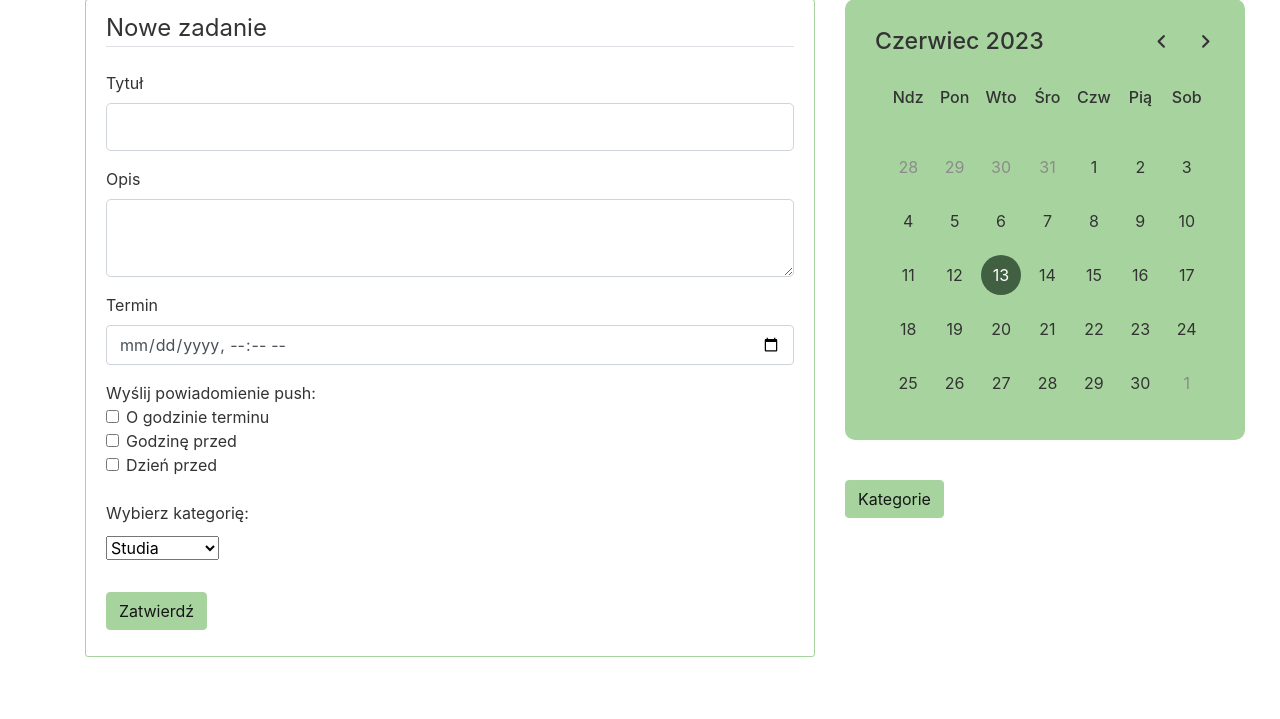
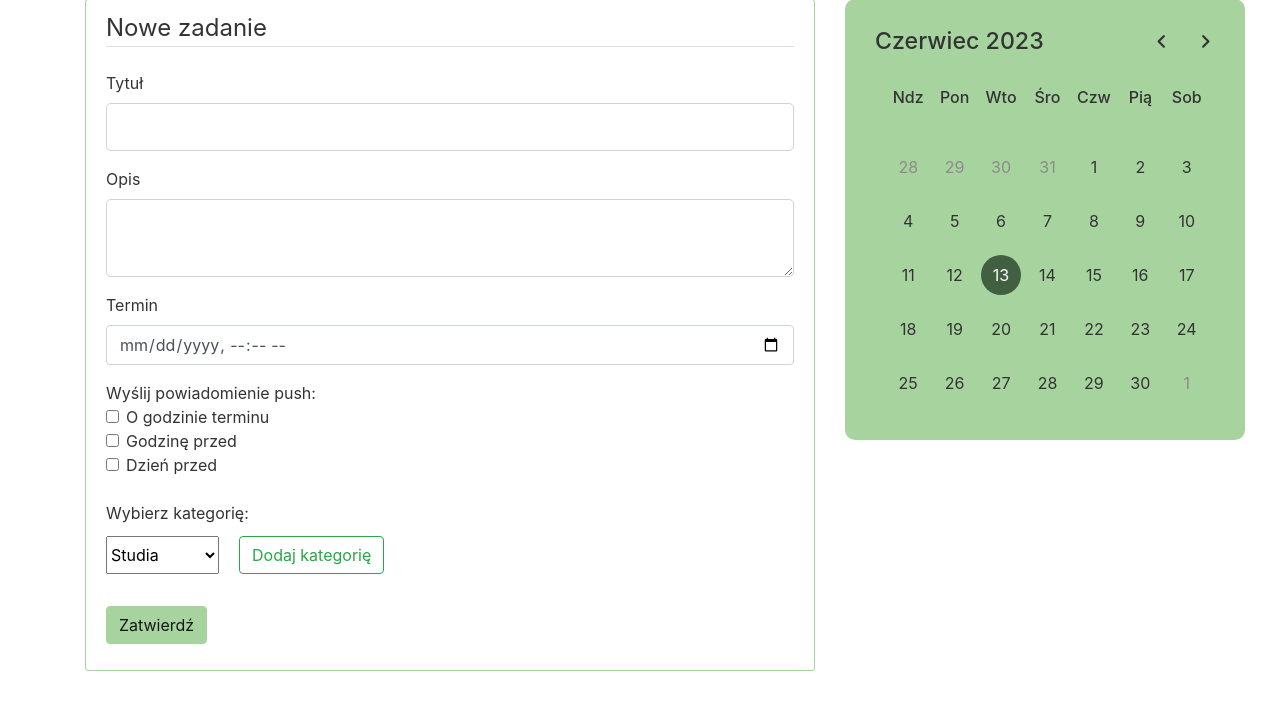
Before and after one commit to mimikowsky/TaskManager, a Flask app: page /task/new in a window 1280 px wide. Shown: the part 81-800 px from the top of the page. Run offline with Flask 3, Linux system fonts and the light colour scheme; a user stored in the database is signed in; some libraries are stand-ins or nearby versions.

Commit message:
prepared to hand in

```diff
--- a/app.py
+++ b/app.py
@@ -1,4 +1,4 @@
-import secrets, os
+import secrets, os, sys
 from PIL import Image
 from flask import Flask, render_template, url_for, redirect, flash, request, abort, jsonify
 from forms import RegistrationForm, LoginForm, UpdateAccountForm, TaskForm, RequestResetForm, ResetPasswordForm, CategoryForm
@@ -9,7 +9,6 @@ from flask_bcrypt import Bcrypt
 from flask_login import LoginManager, UserMixin, login_user, logout_user, current_user, login_required
 from notifications import show_notification
 from task_to_google import add_to_calendar
-import sys
 from datetime import datetime
 from itsdangerous import TimedJSONWebSignatureSerializer as Serializer
 from sqlalchemy import and_
@@ -31,20 +30,6 @@ app.config['MAIL_USERNAME'] = 'taskmanagerdk@gmail.com'
 app.config['MAIL_PASSWORD'] = 'ioyujmjziljlbmfe'
 mail = Mail(app)
 
-tasks = [
-    {
-        'id': 1,
-        'title': 'Msid projekt',
-        'description': 'Analiza danych',
-        'deadline': datetime(2023, 6, 3, 12, 0, 0)
-    },
-    {
-        'id': 2,
-        'title': 'Kolokwium linux',
-        'description': 'Koncowy test u dr Chudzika',
-        'deadline': datetime(2023, 6, 10, 9, 0, 0)
-    }
-]
 
 @login_manager.user_loader
 def load_user(user_id):
@@ -364,7 +349,7 @@ def create_category():
             db.session.commit()
             flash('Kategoria została dodana!', 'success')
 
-        return redirect(url_for('home'))
+        return redirect(url_for('new_task'))
     return render_template("create_category.html", form=form)
 
 def get_task_name(id):
@@ -381,9 +366,11 @@ def initilize_categories_for_user(user):
     cat1 = Category(name="Studia", user_id=user.id)
     cat2 = Category(name="Praca", user_id=user.id)
     cat3 = Category(name="Dom", user_id=user.id)
+    cat4 = Category(name="Inne", user_id=user.id)
     db.session.add(cat1)
     db.session.add(cat2)
     db.session.add(cat3)
+    db.session.add(cat4)
     db.session.commit()
 
 @app.route('/filtruj', methods=['POST'])
@@ -391,6 +378,10 @@ def initilize_categories_for_user(user):
 def ffilter_tasks():
     selected_categories = request.form.getlist('kategoria')
     selected_categories = [int(category) for category in selected_categories]
+
+    if len(selected_categories) == 0:
+        return render_template('home.html', tasks=Task.query.filter_by(user_id=current_user.id).order_by(Task.deadline.asc()), get_task_name=get_task_name,
+                               categories = Category.query.filter_by(user_id=current_user.id).all())
 
     category_filter = Task.category.in_(selected_categories)
     tasks=Task.query.filter_by(user_id=current_user.id).filter(category_filter).order_by(Task.deadline.asc())
--- a/forms.py
+++ b/forms.py
@@ -45,5 +45,5 @@ class ResetPasswordForm(FlaskForm):
     submit = SubmitField('Zmień hasło')
 
 class CategoryForm(FlaskForm):
-    name = StringField('Stwórz kategorię')
+    name = StringField('Stwórz kategorię', validators=[DataRequired()])
     submit = SubmitField('Dodaj')
--- a/static/main.css
+++ b/static/main.css
@@ -214,6 +214,6 @@ body {
   }
 
   .grid-item {
-    max-width: 10px;
+    display: flex;
     /* Dodatkowe style dla elementów */
   }
--- a/templates/create_task.html
+++ b/templates/create_task.html
@@ -73,8 +73,11 @@
                 {% else %}
                     <div class="grid-item">
                         {{ form.category(class="form-select") }}
+                        <div style="margin-left: 20px"><a class="btn btn-outline-success" href="{{ url_for('create_category') }}">Dodaj kategorię</a></div>
                     </div>
                 {% endif %}
+
+
             </div>
 
         </fieldset>
--- a/templates/home.html
+++ b/templates/home.html
@@ -59,8 +59,9 @@
           <label><input type="checkbox" name="kategoria" value="{{ category.id }}"> {{ category.name }}</label><br>
           {% endfor %}
         </div>
-        <button type="submit">Filtruj</button>
+        <button type="submit" class="btn btn-outline-success">Filtruj</button>
       </form>
+      <br>
     </div>
 
   {% if tasks.count() == 0 %}
--- a/templates/layout.html
+++ b/templates/layout.html
@@ -88,7 +88,7 @@
             </div>
           </div>
 
-          <div><a class="btn btn-success" href="{{ url_for('create_category') }}">Kategorie</a></div>
+          <!--<div><a class="btn btn-success" href="{{ url_for('create_category') }}">Kategorie</a></div> -->
           <!--<div class="content-section">
             <h3>Our Sidebar</h3>
             <p class='text-muted'>You can put any information here you'd like.
```
Also changed, not shown: instance/site.db, static/profile_pics/2a26713426d75f86.jpg (added), static/profile_pics/3f3254048183d5bd.jpg (added), static/profile_pics/453621369d280ac2.jpg (added).
